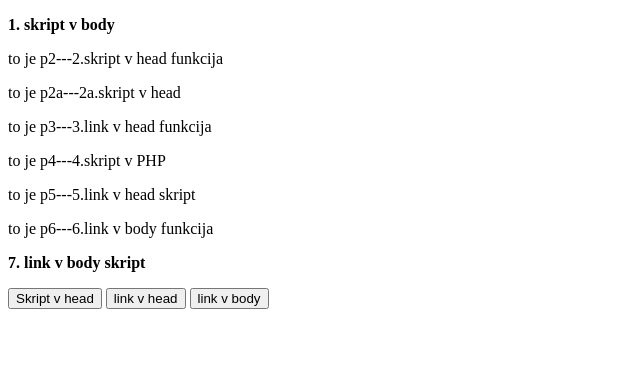
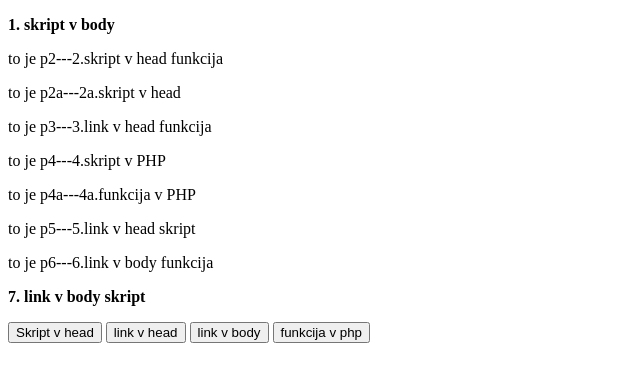
Before and after one commit to jiri-hollan/poskusi, a PHP site: page /poskus.php in a window 1280 px wide. Shown: the top 382 px of the page, without its empty margins (0-640 px from the left). Run offline with PHP 8.4, Linux system fonts and the light colour scheme.

Commit message:
v javaScript.php dodana funkcija

```diff
--- a/javaScript.php
+++ b/javaScript.php
@@ -1,6 +1,11 @@
 <?php
 echo'
 <script>
+function fajlFunctionPhp() {
+document.getElementById("p4a").innerHTML = "<b>4a. php funkcija</b>";
+}
+
+
 document.getElementById("p4").innerHTML = "<b>4. skript v PHP</b>";
 </script>
 ';
--- a/poskus.php
+++ b/poskus.php
@@ -19,12 +19,14 @@ require_once('javaScript.php');
 <p id="p2a">to je p2a---2a.skript v head</p>
 <p id="p3">to je p3---3.link v head funkcija</p>
 <p id="p4">to je p4---4.skript v PHP</p>
+<p id="p4a">to je p4a---4a.funkcija v PHP</p>
 <p id="p5">to je p5---5.link v head skript</p>
 <p id="p6">to je p6---6.link v body funkcija</p>
 <p id="p7">to je p7---7.link v body skript</p>
 <button type="button" onclick="headFunction()">Skript v head</button>
 <button type="button" onclick="fajlFunction()">link v head</button>
 <button type="button" onclick="fajlFunctionBody()">link v body</button>
+<button type="button" onclick="fajlFunctionPhp()">funkcija v php</button>
 <script>
 document.getElementById("p1").innerHTML = "<b>1. skript v body</b>";
 </script>
```
